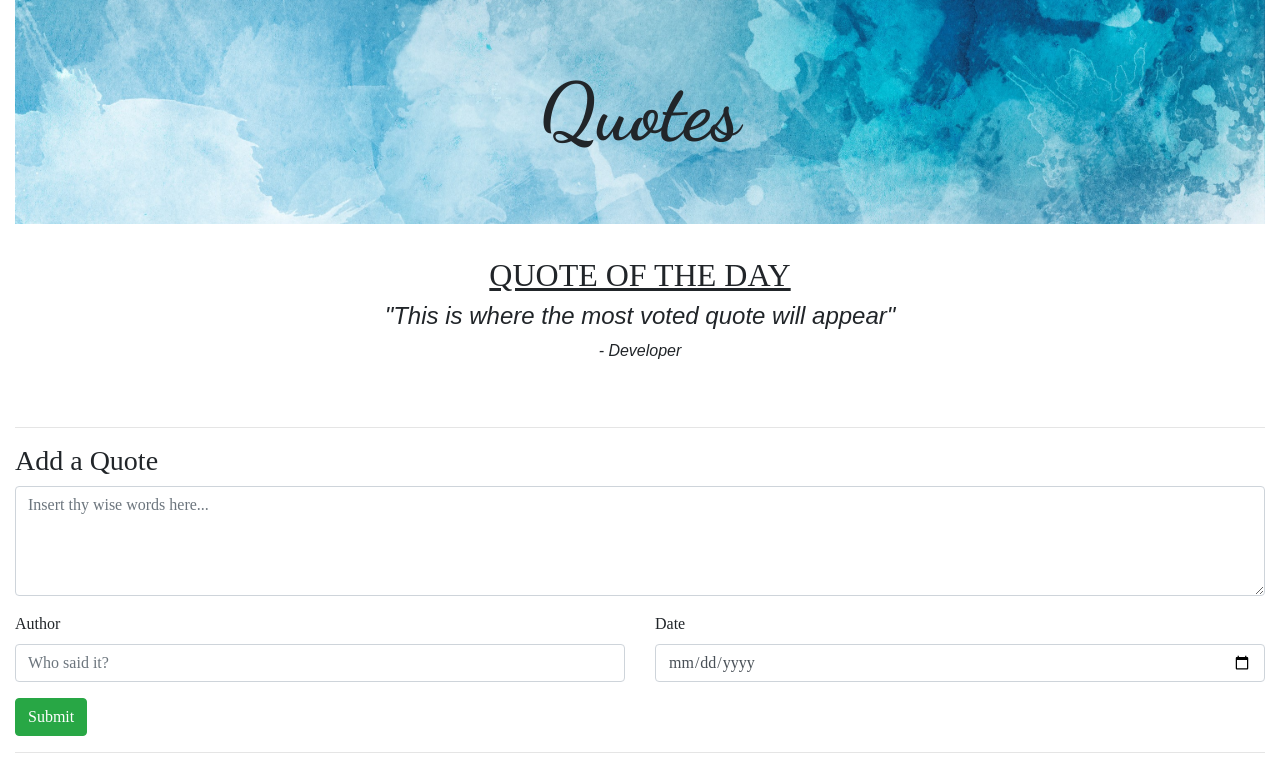
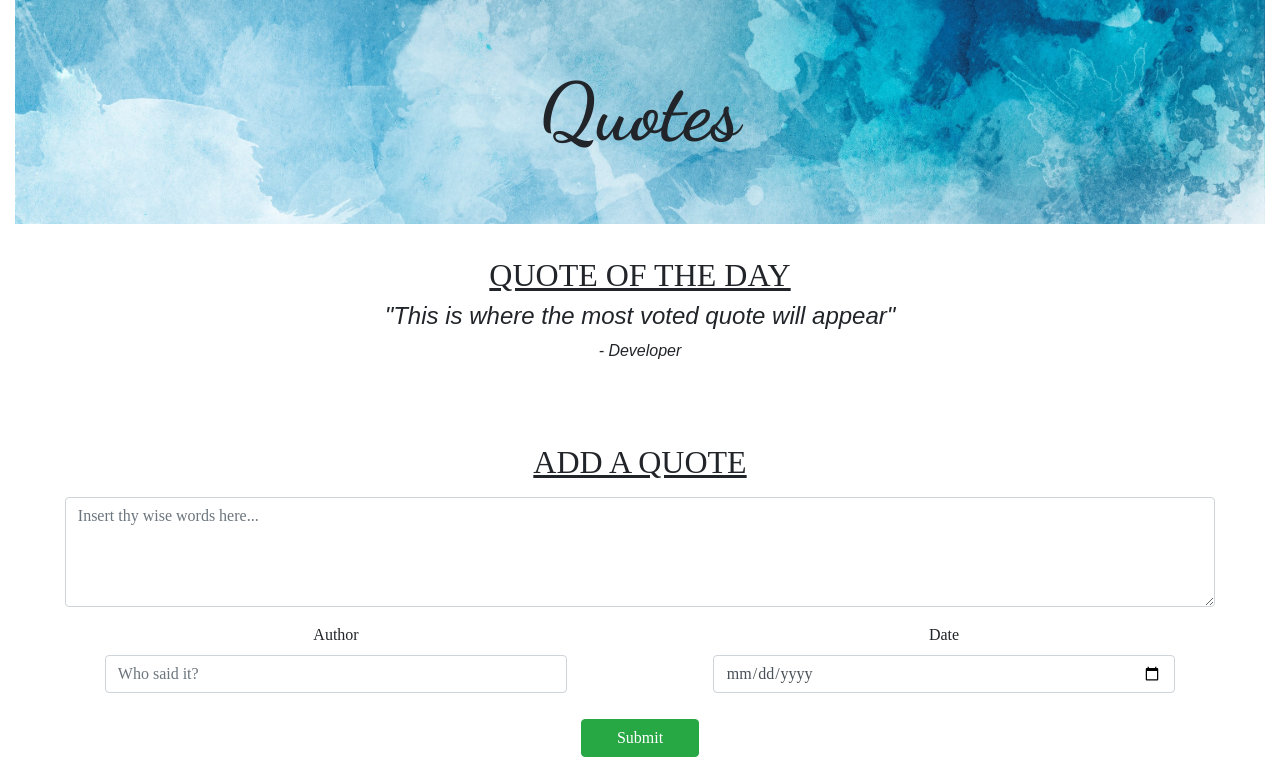
Before and after one commit to Nicholas-Muturi/mc21-quotes, an Angular app: page / in a window 1280 px wide. Shown: the top 767 px of the page. Built offline with nearby package versions, Linux system fonts and the light colour scheme; a web font is replaced by a local one.

Commit message:
Centered form elements | Reduced their width and centered their error messages

```diff
--- a/src/app/quote-form/quote-form.component.css
+++ b/src/app/quote-form/quote-form.component.css
@@ -0,0 +1,26 @@
+h2 {
+    text-align: center;
+    text-decoration: underline;
+    margin-bottom: 15px;
+}
+
+.col-md-6 label{
+    display: block;
+    text-align: center;
+}
+
+#quoteInputDiv textarea, #quoteInputDiv .alert {
+    width: 97%;
+    margin: auto;
+}
+
+#authorInput, #dateInput, .col-md-6 .alert {
+    width: 80%;
+    margin: auto;
+}
+
+button {
+    display: block;
+    width: 10%;
+    margin: 10px auto
+}
--- a/src/app/quote-form/quote-form.component.html
+++ b/src/app/quote-form/quote-form.component.html
@@ -1,7 +1,6 @@
-
-    <h3>Add a Quote</h3>
+<h2>ADD A QUOTE</h2>
 <form #quoteForm='ngForm' (ngSubmit)='submitForm()'>
-        <div class="form-group">
+  <div id="quoteInputDiv" class="form-group">
     <textarea type="text" name="quote" id="quoteInput" rows="4" class="form-control" [(ngModel)]='newQuote.quote'
       #quote='ngModel' placeholder="Insert thy wise words here..." minlength="4" required></textarea>
     <!-- Error Handling -->
@@ -14,20 +13,21 @@
   <div class="row">
     <div class="col-md-6">
       <div class="form-group">
-                <label for="authorInput">Author</label>
+        <label class="label" for="authorInput">Author</label>
         <input type="text" id="authorInput" class="form-control" [(ngModel)]='newQuote.author' name="author"
           #author='ngModel' placeholder="Who said it?" minlength="4" required>
-                <div *ngIf="author.invalid && (author.dirty || author.touched)" class="alert alert-danger">
+        <div id="authorErrorDiv" *ngIf="author.invalid && (author.dirty || author.touched)" class="alert alert-danger">
           <div *ngIf="author.errors.required">Input is required</div>
           <div *ngIf="author.errors.minlength">Minimum name length is 4 characters</div>
         </div>
       </div>
     </div>
     <div class="col-md-6">
-            <label for="date">Date</label>
-            <input type="date" class="form-control" [(ngModel)]='newQuote.creationDate' name="creationDate" #creationDate='ngModel'
-                required>
+      <label class="label" for="date">Date</label>
+      <input type="date" id="dateInput" class="form-control" [(ngModel)]='newQuote.creationDate' name="creationDate"
+        #creationDate='ngModel' required>
     </div>
   </div>
+
   <button type="submit" class="btn btn-success">Submit</button>
 </form>
--- a/src/app/quote/quote.component.css
+++ b/src/app/quote/quote.component.css
@@ -34,3 +34,8 @@ div {
 #specialQuote h4,p{
   font-family: 'Antic', sans-serif
 }
+
+#formDiv {
+  margin: 0px;
+  padding: 2em;
+}
--- a/src/app/quote/quote.component.html
+++ b/src/app/quote/quote.component.html
@@ -7,7 +7,6 @@
     <h4 appHighlight>"{{highestVotedQuote.quote}}"</h4>
     <p appHighlight>- {{highestVotedQuote.author}}</p>
   </div>
-  <hr>
   <div id="formDiv">
     <quote-form (quoteAdd)="addQuote($event)"></quote-form>
   </div>
```
Lines whose indentation alone changed are shown as unchanged.
